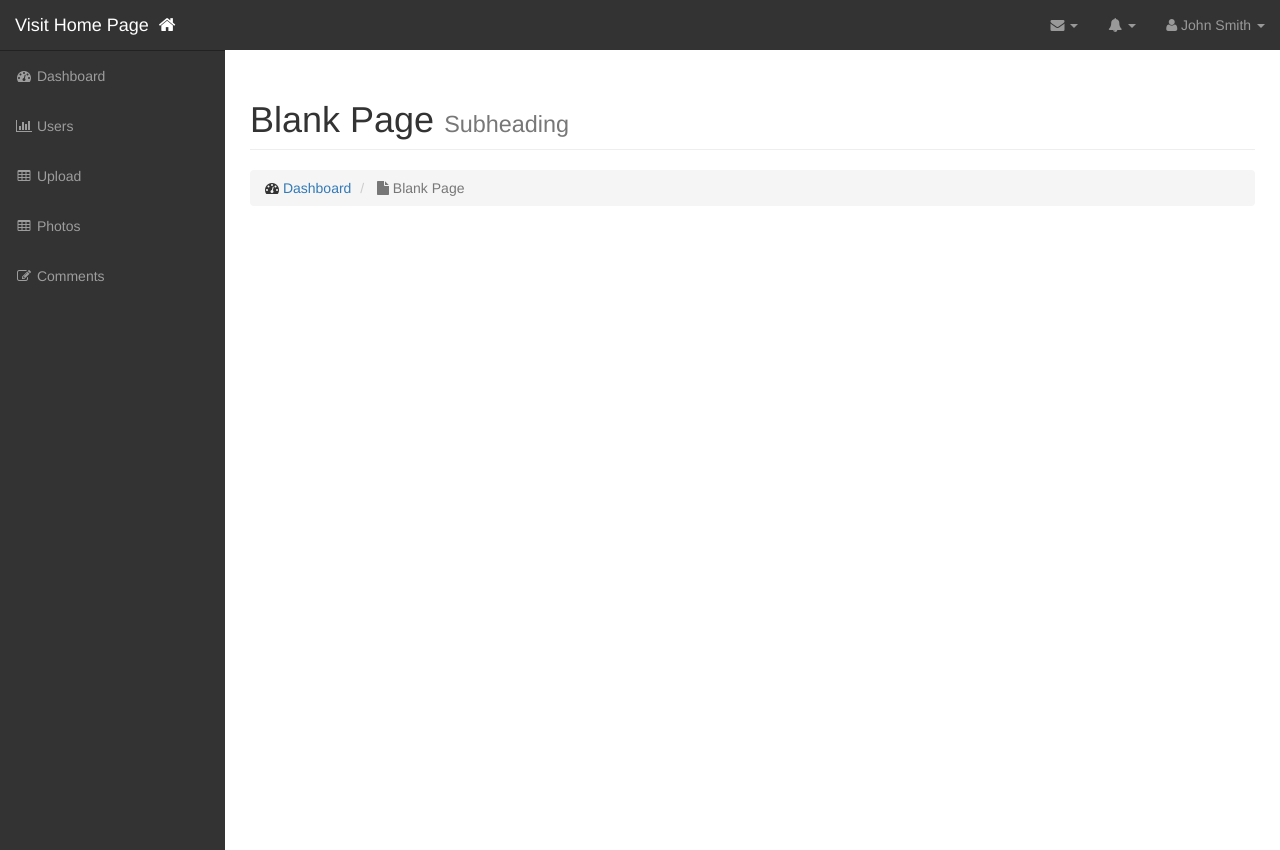
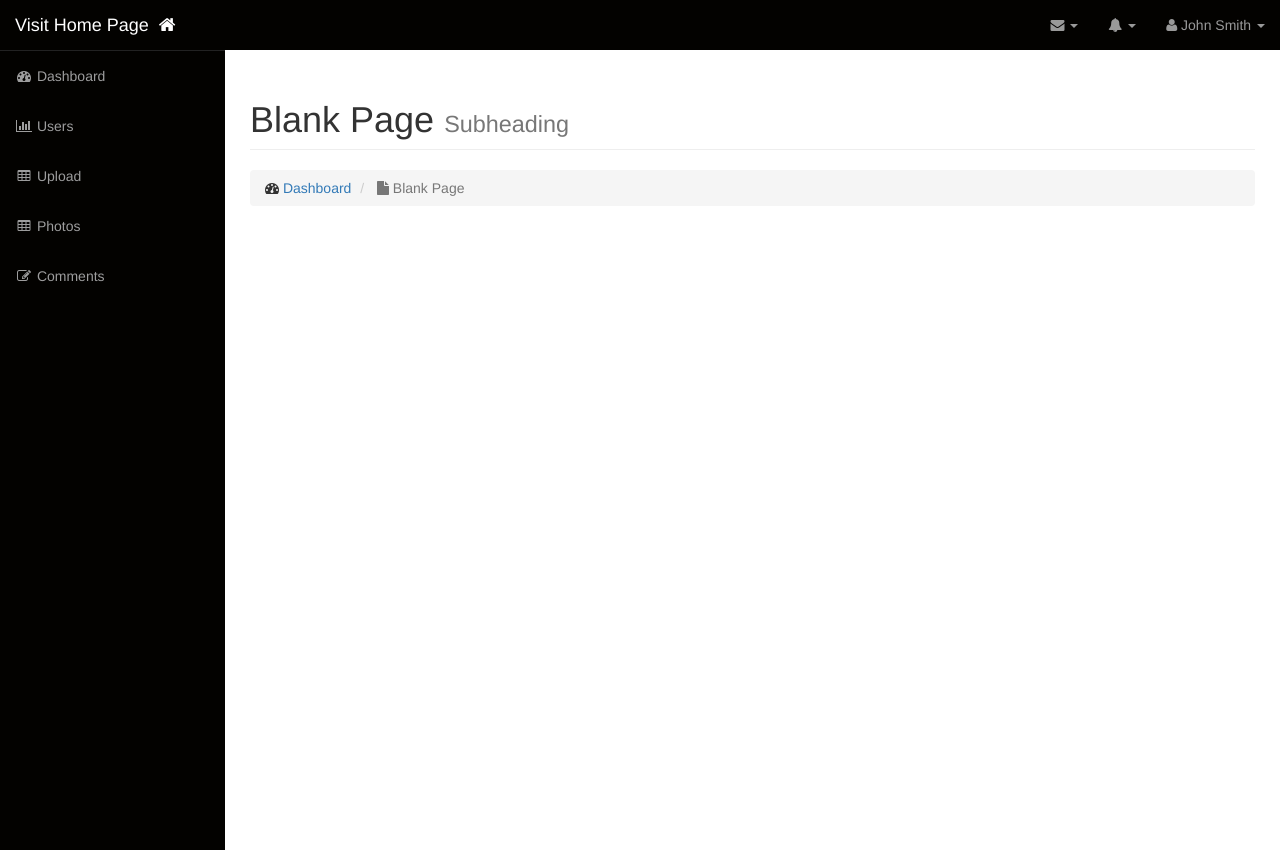
Before and after one commit to benringia/forge, a PHP site: page /admin/index.php in a window 1280 px wide. Run offline with PHP 8.4, Linux system fonts and the light colour scheme; grey boxes labelled with a size stand in for pictures from a placeholder-image service; some libraries are stand-ins or nearby versions.

Commit message:
set up initial pages

```diff
--- a/admin/css/sb-admin.css
+++ b/admin/css/sb-admin.css
@@ -236,12 +236,12 @@ ul.alert-dropdown {
 .navbar-inverse {
     border: none !important;
 
-    background-color: #333333;
+    background-color: #030200;
 
 
 }
 .side-nav {
-    background-color: #333333;
+    background-color: #030200;
 }
 @media (min-width:768px) {
     .side-nav {
--- a/includes/footer.php
+++ b/includes/footer.php
@@ -5,7 +5,7 @@
         <footer>
             <div class="row">
                 <div class="col-lg-12">
-                    <p>Copyright &copy; Your Website 2014</p>
+                    <p>Copyright &copy; Forge</p>
                 </div>
                 <!-- /.col-lg-12 -->
             </div>
```
